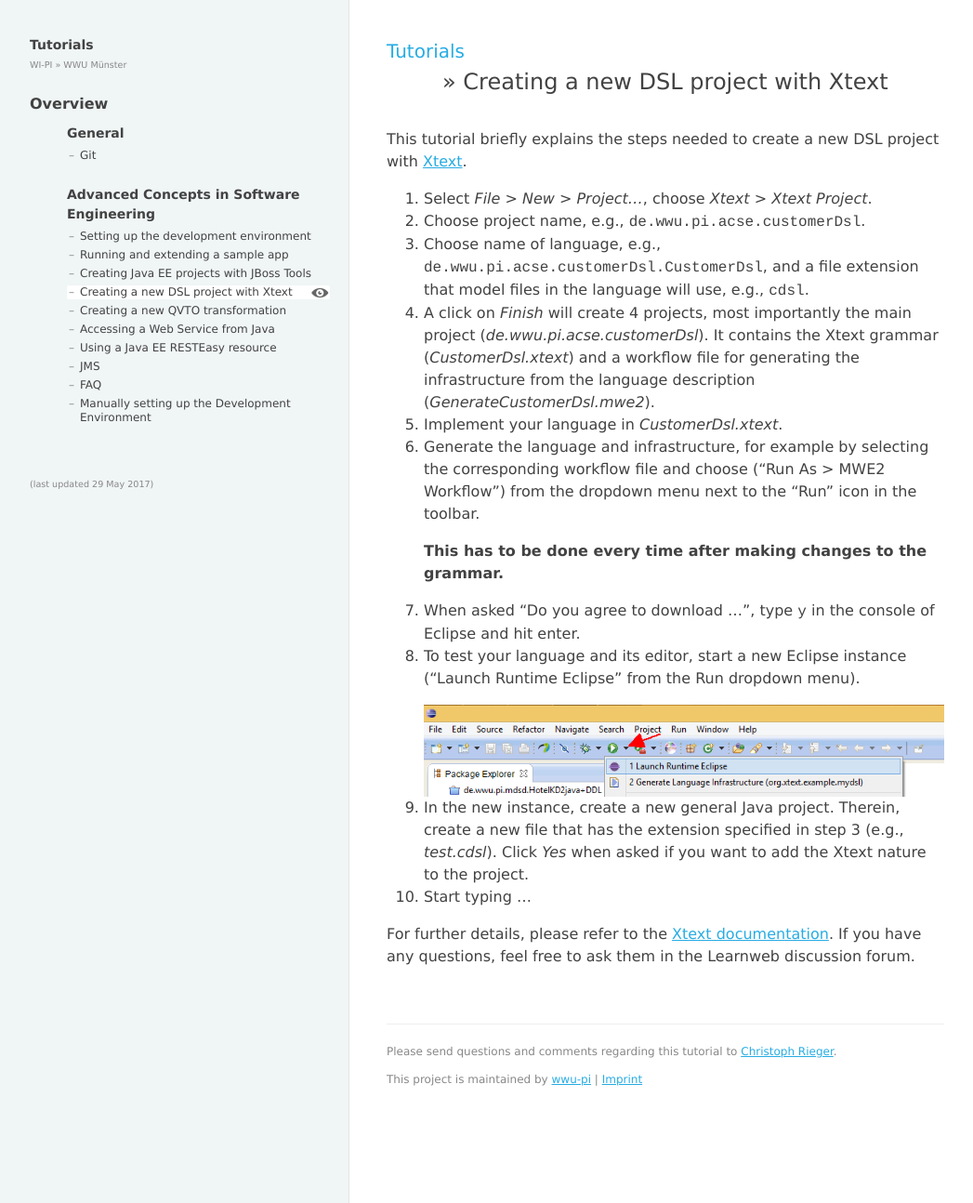
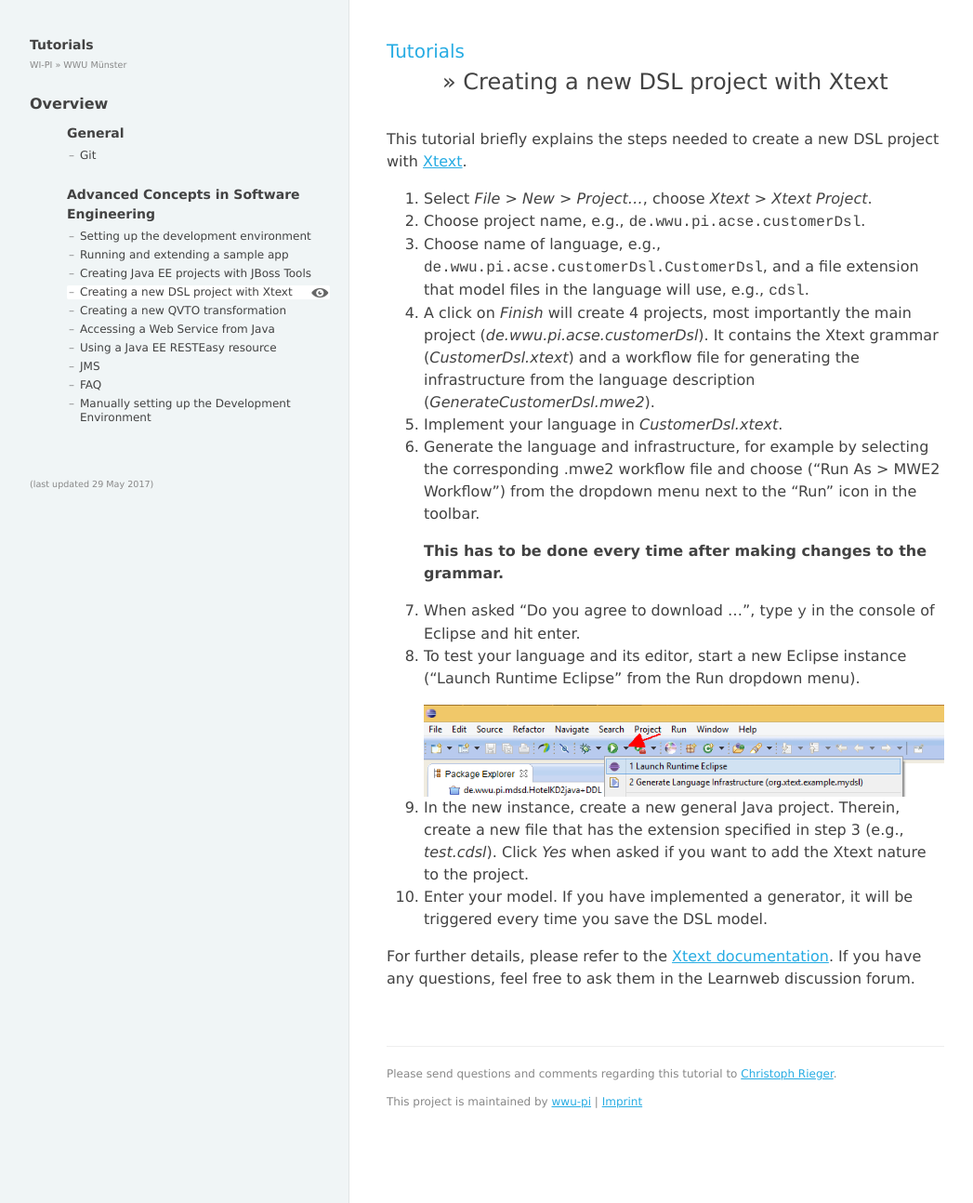
Before and after one commit to wwu-pi/tutorials, a Jekyll site: the page built from lectures/acse/050_Xtext.md, in a window 1280 px wide and 1294 px high. Shown: the whole window at 93% size, without its empty margins (8-1055 px from the left). Built offline with Jekyll 4.4.1, drawn with Linux system fonts in a browser that asks for light colours.

Commit message:
Minor details added

```diff
--- a/lectures/acse/050_Xtext.md
+++ b/lectures/acse/050_Xtext.md
@@ -10,7 +10,7 @@ This tutorial briefly explains the steps needed to create a new DSL project with
 1. Choose name of language, e.g., `de.wwu.pi.acse.customerDsl.CustomerDsl`, and a file extension that model files in the language will use, e.g., `cdsl`.
 1. A click on *Finish* will create 4 projects, most importantly the main project (*de.wwu.pi.acse.customerDsl*). It contains the Xtext grammar (*CustomerDsl.xtext*) and a workflow file for generating the infrastructure from the language description (*GenerateCustomerDsl.mwe2*).
 1. Implement your language in *CustomerDsl.xtext*.
-1. Generate the language and infrastructure, for example by selecting the corresponding workflow file and choose ("Run As > MWE2 Workflow") from the dropdown menu next to the "Run" icon in the toolbar.
+1. Generate the language and infrastructure, for example by selecting the corresponding .mwe2 workflow file and choose ("Run As > MWE2 Workflow") from the dropdown menu next to the "Run" icon in the toolbar.
 
    **This has to be done every time after making changes to the grammar.**
 
@@ -22,6 +22,6 @@ This tutorial briefly explains the steps needed to create a new DSL project with
 1. In the new instance, create a new general Java project.
    Therein, create a new file that has the extension specified in step 3 (e.g., *test.cdsl*).
    Click *Yes* when asked if you want to add the Xtext nature to the project.
-1. Start typing ...
+1. Enter your model. If you have implemented a generator, it will be triggered every time you save the DSL model.
 
 For further details, please refer to the [Xtext documentation](http://www.eclipse.org/Xtext/documentation/). If you have any questions, feel free to ask them in the Learnweb discussion forum.
```
